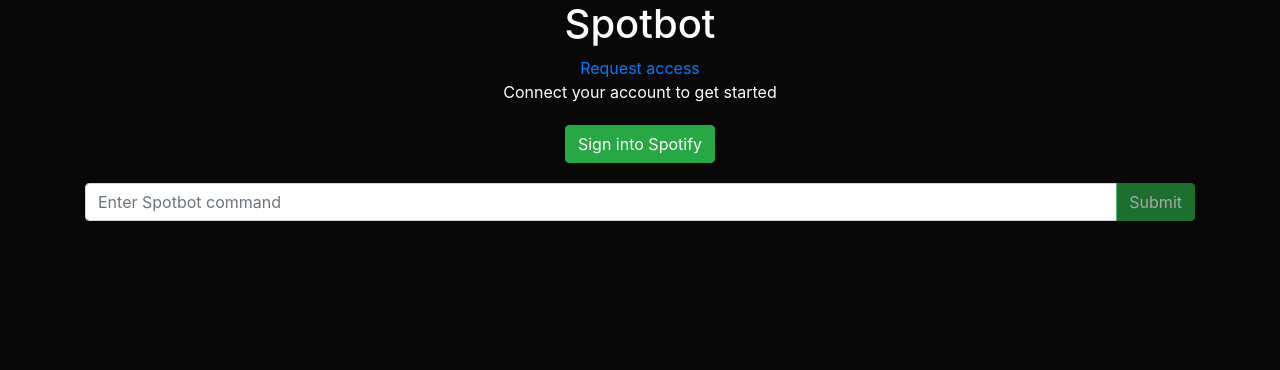
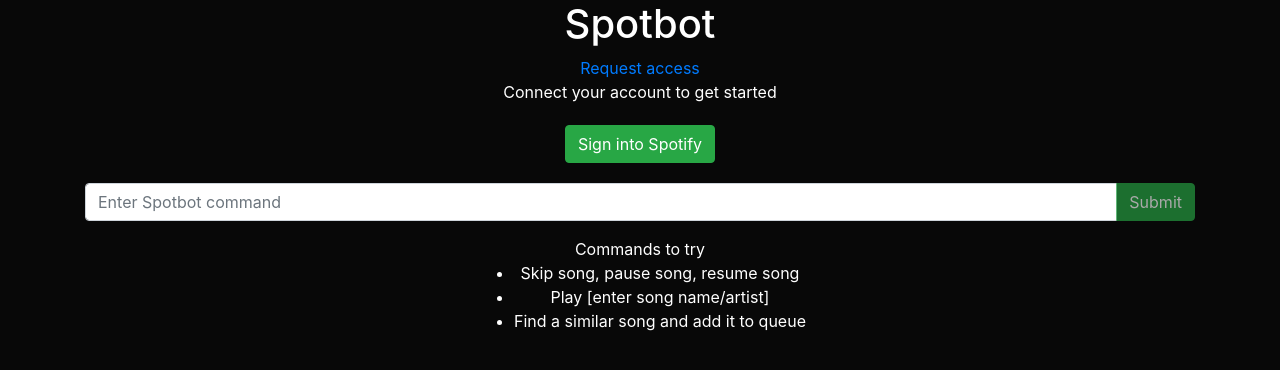
Before and after one commit to shibby576/spot-bot, a Flask app: page / in a window 1280 px wide. Shown: the top 370 px of the page. Run offline with Flask 3, Linux system fonts and the light colour scheme.

Commit message:
Update index.html

```diff
--- a/templates/index.html
+++ b/templates/index.html
@@ -69,6 +69,19 @@
                 </div>
                 <div class="loading-spinner" id="loading-spinner" style="display: none;"></div>
                 <p class="text-white"  id="resultText"></p>
+            </div>
+        </div>
+        <div class="row">
+            <div class="text-white col-12 text-center">
+                Commands to try
+                <div class="row justify-content-center">
+
+                <ul>
+                    <li>Skip song, pause song, resume song</li>
+                    <li>Play [enter song name/artist]</li>
+                    <li>Find a similar song and add it to queue</li>
+                </ul>
+            </div>
             </div>
         </div>
     </div>
```
